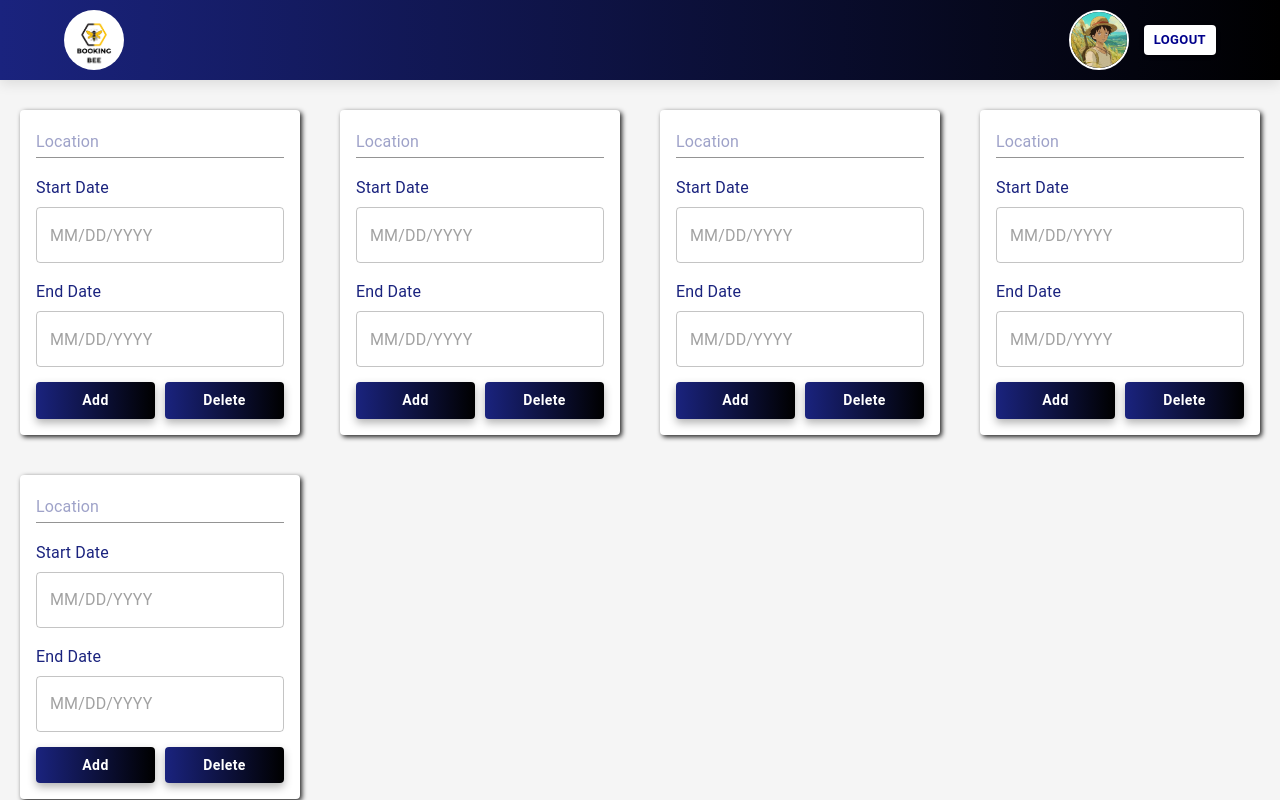
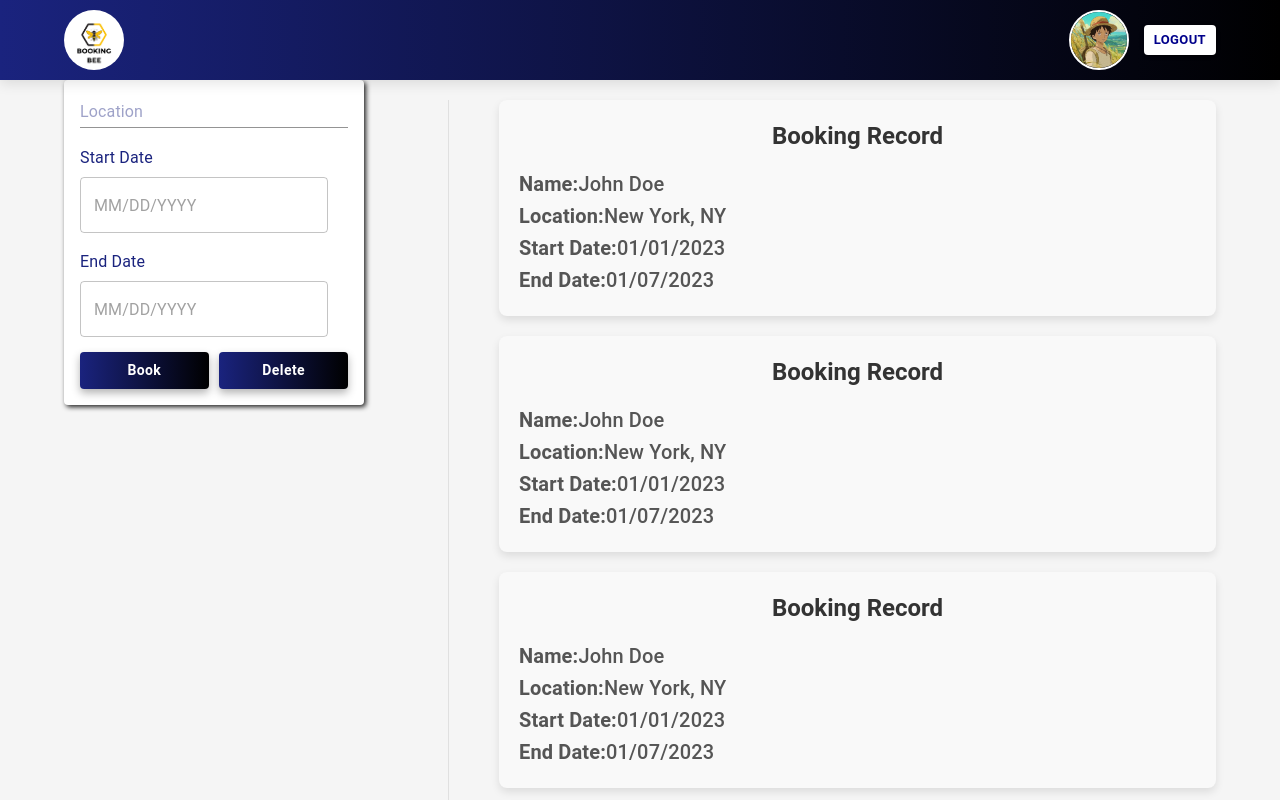
Before and after one commit to AlexandraSicoe/booking-system, a React (Vite) app: page / in a window 1280 px wide. Shown: the top 800 px of the page. Built offline with nearby package versions, Linux system fonts and the light colour scheme.

Commit message:
Fixed layout issues

```diff
--- a/src/Components/BookingCard.jsx
+++ b/src/Components/BookingCard.jsx
@@ -37,8 +37,8 @@ export default function ActionAreaCard() {
     <Card
       sx={{
         boxShadow: "2px 2px 5px",
-        marginTop: "10px",
         marginBottom: "10px",
+        width: { xs: "100%", md: "300px" },
       }}
     >
       <CardActionArea>
@@ -104,7 +104,7 @@ export default function ActionAreaCard() {
                   textTransform: "none",
                 }}
               >
-                Add
+                Book
               </Button>
               <Button
                 sx={{
--- /dev/null
+++ b/src/Components/BookingRecord.jsx
@@ -0,0 +1,58 @@
+import { Box, Typography, Grid } from "@mui/material";
+
+const BookingRecord = () => {
+  return (
+    <Box
+      sx={{
+        padding: "20px",
+        backgroundColor: "#f9f9f9",
+        borderRadius: "8px",
+        boxShadow: "0 4px 8px rgba(0, 0, 0, 0.1)",
+        display: "flex",
+        flexDirection: "column",
+        alignItems: { xs: "center", md: "start" },
+        marginLeft: { xs: "0px", lg: "50px" },
+      }}
+    >
+      <Typography
+        variant="h5"
+        sx={{
+          marginBottom: "16px",
+          fontWeight: "bold",
+          color: "#333",
+          alignSelf: "center",
+        }}
+      >
+        Booking Record
+      </Typography>
+      <Grid direction="column" sx={{ color: "#555" }}>
+        <Grid item sx={{ display: "flex", flexDirection: "row" }}>
+          <Typography sx={{ fontWeight: "bold" }} variant="h6">
+            Name:{" "}
+          </Typography>
+          <Typography variant="h6"> John Doe</Typography>
+        </Grid>
+        <Grid item sx={{ display: "flex", flexDirection: "row" }}>
+          <Typography sx={{ fontWeight: "bold" }} variant="h6">
+            Location:
+          </Typography>
+          <Typography variant="h6">New York, NY</Typography>
+        </Grid>
+        <Grid item sx={{ display: "flex", flexDirection: "row" }}>
+          <Typography sx={{ fontWeight: "bold" }} variant="h6">
+            Start Date:
+          </Typography>
+          <Typography variant="h6">01/01/2023</Typography>
+        </Grid>
+        <Grid item sx={{ display: "flex", flexDirection: "row" }}>
+          <Typography sx={{ fontWeight: "bold" }} variant="h6">
+            End Date:
+          </Typography>
+          <Typography variant="h6">01/07/2023</Typography>
+        </Grid>
+      </Grid>
+    </Box>
+  );
+};
+
+export default BookingRecord;
--- a/src/Components/Dashboard.jsx
+++ b/src/Components/Dashboard.jsx
@@ -1,85 +1,43 @@
-import { Container, Grid, Typography } from "@mui/material";
+import { Container, Grid, Box } from "@mui/material";
 import BookingCard from "./BookingCard";
+import BookingRecord from "./BookingRecord";
 
 const Dashboard = () => {
   return (
-    <>
-      {/* <Typography
-        variant="h5"
-        align="center"
-        sx={{
-          color: "darkblue",
-          marginBottom: "40px",
-          fontFamily: "'Roboto', sans-serif",
-          marginTop: "20px",
-        }}
-      >
-        Welcome to BookingBee, your one-stop solution for managing bookings.
-      </Typography> */}
-      <Grid
-        container
-        sx={{
-          display: "flex!important",
-          flexDirection: "row!important",
-          alignItems: "center!important",
-          justifyContent: {
-            xs: "center!important",
-            md: "space-between!important",
-          },
-        }}
-      >
-        <Grid
-          item
-          xs={12}
-          sm={12}
-          md={4}
-          lg={3}
-          sx={{ marginTop: "20px", display: "flex", justifyContent: "center" }} // this needs to be a flex because i have an object inside
-        >
-          <BookingCard />
+    <Container>
+      <Grid container sx={{ width: "100%" }}>
+        <Grid item xs={12} md={4}>
+          <Box
+            sx={{
+              position: "sticky",
+              top: "80px",
+            }}
+          >
+            <BookingCard />
+          </Box>
         </Grid>
         <Grid
           item
           xs={12}
-          sm={12}
-          md={4}
-          lg={3}
-          sx={{ marginTop: "20px", display: "flex", justifyContent: "center" }} // this needs to be a flex because i have an object inside
+          md={8}
+          sx={{
+            display: "flex",
+            flexDirection: "column",
+            gap: "20px", // add space between items
+            marginTop: "20px",
+            borderLeft: { xs: "0px", md: "1px solid #e0e0e0" },
+          }}
         >
-          <BookingCard />
-        </Grid>
-        <Grid
-          item
-          xs={12}
-          sm={12}
-          md={4}
-          lg={3}
-          sx={{ marginTop: "20px", display: "flex", justifyContent: "center" }} // this needs to be a flex because i have an object inside
-        >
-          <BookingCard />
-        </Grid>
-        <Grid
-          item
-          xs={12}
-          sm={12}
-          md={4}
-          lg={3}
-          sx={{ marginTop: "20px", display: "flex", justifyContent: "center" }} // this needs to be a flex because i have an object inside
-        >
-          <BookingCard />
-        </Grid>
-        <Grid
-          item
-          xs={12}
-          sm={12}
-          md={4}
-          lg={3}
-          sx={{ marginTop: "20px", display: "flex", justifyContent: "center" }} // this needs to be a flex because i have an object inside
-        >
-          <BookingCard />
+          {Array.from({ length: 12 }).map((booking, index) => (
+            <Box key={index}>
+              {" "}
+              <BookingRecord />
+            </Box>
+          ))}
         </Grid>
       </Grid>
-    </>
+    </Container>
   );
 };
+
 export default Dashboard;
```
